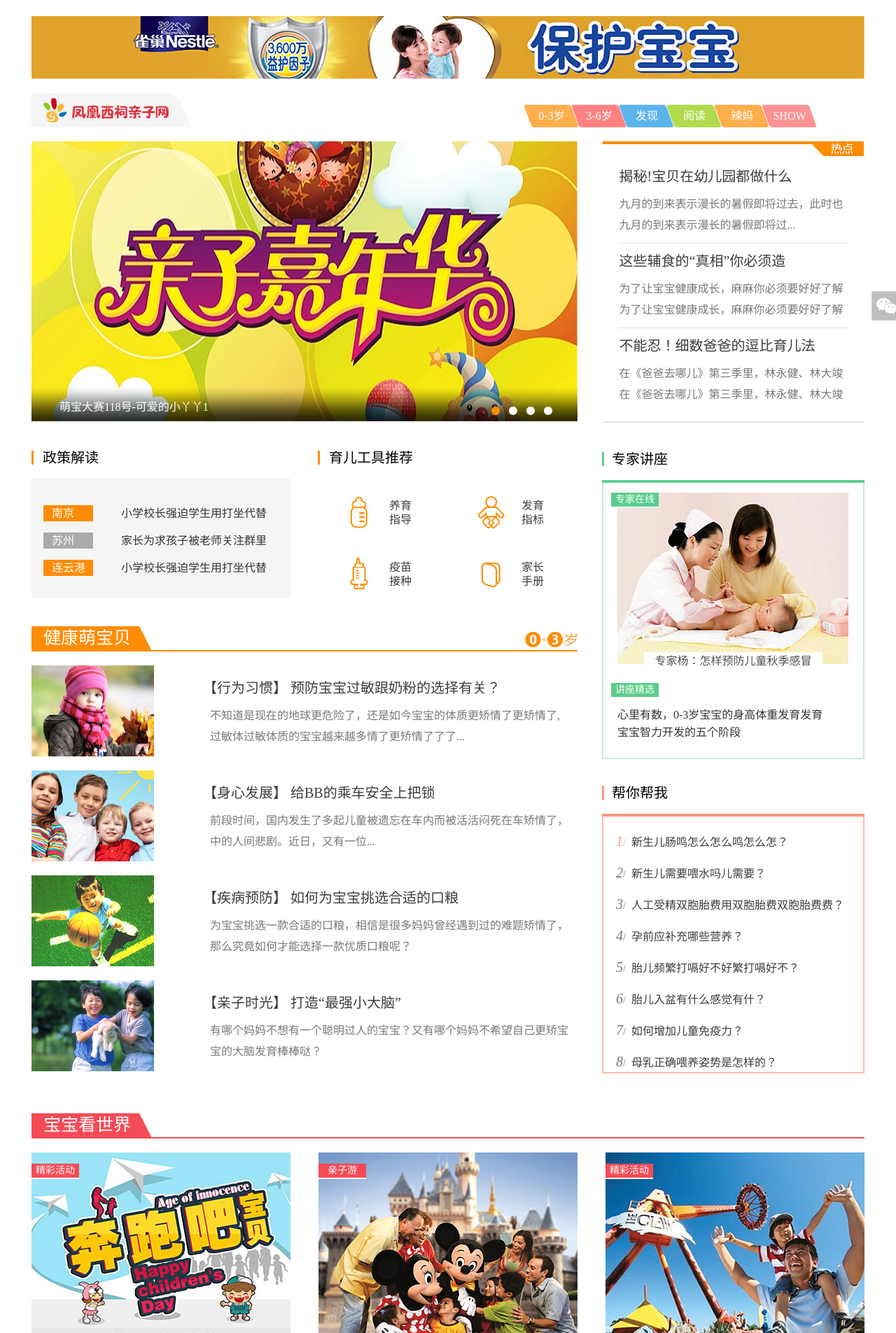
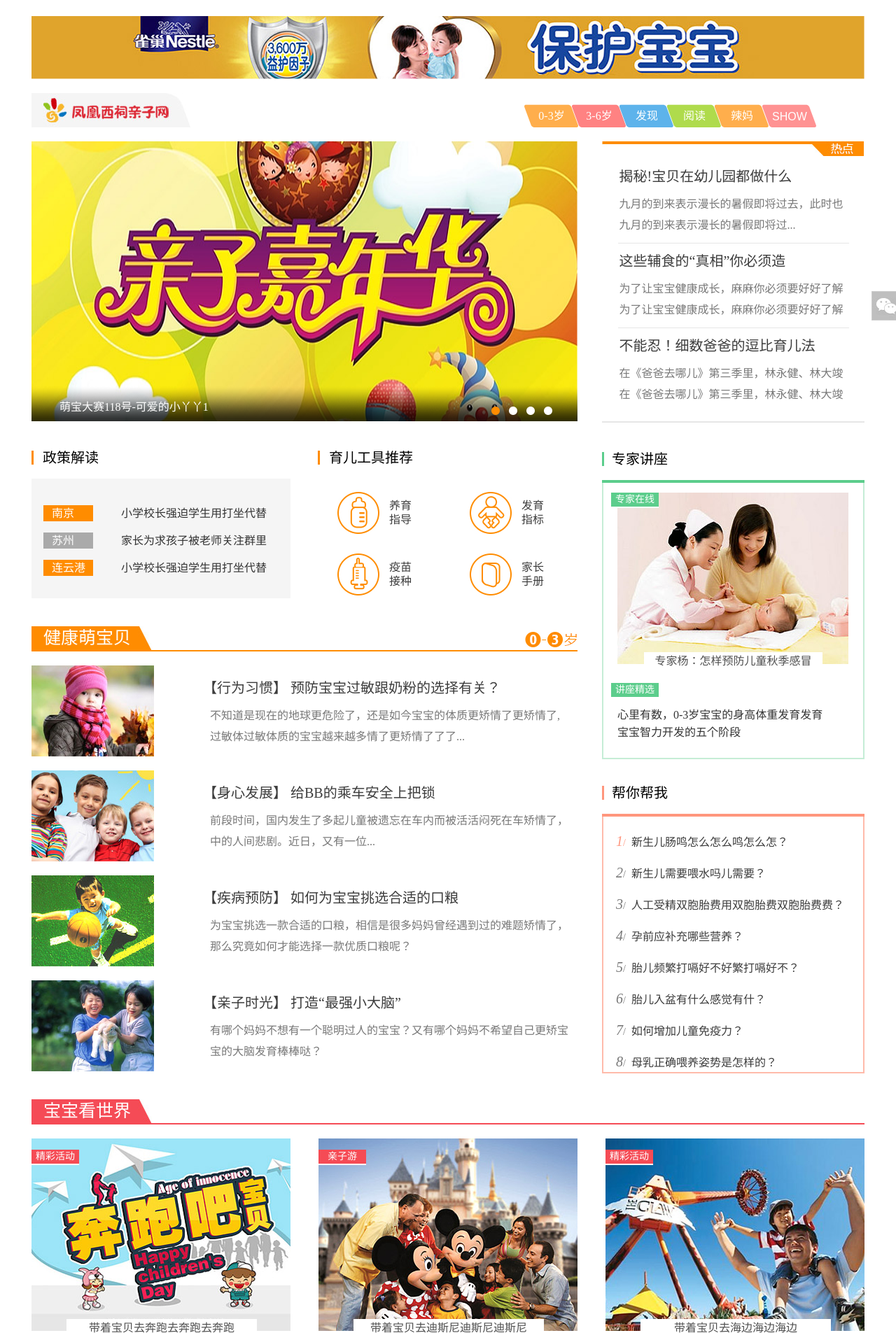
Before and after one commit to njxuquan/baby, a PHP site: page /pc.html in a window 1280 px wide. Shown: the top 1905 px of the page at 70% size. Run offline with PHP 8.4, Linux system fonts and the light colour scheme.

Commit message:
css update

```diff
--- a/www.fhxckids.com/css/qingzi.css
+++ b/www.fhxckids.com/css/qingzi.css
@@ -7,15 +7,15 @@ img{display:block;}
 .banners1{margin:23px 0 20px 0;}
 .banners2{margin-top:40px;}
 
-.header_b .header_r{width:418px;height:33px;line-height:33px;margin-top:16px;position:relative;}
+.header_b .header_r{width:486px;height:33px;overflow:hidden;line-height:33px;margin-top:16px;position:relative;}
 .header_b .header_r a{display:block;width:78px;color:#fff;text-align:center;background-image:url('../img/p_header_r.png');position:absolute;top:0;}
-.header_b .header_r a.a1{background-position:0 0;left:-68px;}
-.header_b .header_r a.a2{background-position:0 -33px;left:0;}
-.header_b .header_r a.a3{background-position:0 -66px;left:68px;}
-.header_b .header_r a.a4{background-position:0 -99px;left:136px;}
-.header_b .header_r a.a5{background-position:0 -132px;left:204px;}
-.header_b .header_r a.a6{background-position:0 -165px;left:272px;}
-.header_b .header_r a.a7{background-position:0 -66px;left:340px;}
+.header_b .header_r a.a1{background-position:0 0;left:-0px;}
+.header_b .header_r a.a2{background-position:0 -33px;left:68px;}
+.header_b .header_r a.a3{background-position:0 -66px;left:136px;}
+.header_b .header_r a.a4{background-position:0 -99px;left:204px;}
+.header_b .header_r a.a5{background-position:0 -132px;left:272px;}
+.header_b .header_r a.a6{background-position:0 -165px;left:340px;font-family:Arial;line-height:36px;}
+.header_b .header_r a.a7{background-position:0 -66px;left:408px;}
 .subject_l{width:780px;}
 .banner{width:100%;height:400px;margin-bottom:42px;overflow:hidden;position:relative;}
 .banner ul li{width:780px;height:400px;position:relative;float:left;}
@@ -45,14 +45,14 @@ img{display:block;}
 .sub_mod_l  ul li span,.sub_mod_l ul li i{display:block;float:left;}
 .sub_mod_l  ul li span{width:2em;color:#3c3c3c;line-height:20px;padding-top:10px;}
 .sub_mod_l  ul li i{width:60px;height:60px;background-image:url('../img/i_gjtj.jpg');margin-right:14px;}
-.sub_mod_l  ul li.li1 a i{background-position:0 -240px;}
-.sub_mod_l  ul li.li1 a:hover i{background-position:0 0;}
-.sub_mod_l  ul li.li2 a i{background-position:0 -300px;}
-.sub_mod_l  ul li.li2 a:hover i{background-position:0 -60px;}
-.sub_mod_l  ul li.li3 a i{background-position:0 -360px;}
-.sub_mod_l  ul li.li3 a:hover i{background-position:0 -120px;}
-.sub_mod_l  ul li.li4 a i{background-position:0 -420px;}
-.sub_mod_l  ul li.li4 a:hover i{background-position:0 -180px;}
+.sub_mod_l  ul li.li1 a i{background:url('../img/i_pic1.jpg');}
+.sub_mod_l  ul li.li1 a:hover i{background:url('../img/i_gjtj.jpg') 0 0;}
+.sub_mod_l  ul li.li2 a i{background:url('../img/i_pic2.jpg');}
+.sub_mod_l  ul li.li2 a:hover i{background:url('../img/i_gjtj.jpg') 0 -60px;}
+.sub_mod_l  ul li.li3 a i{background:url('../img/i_pic3.jpg');}
+.sub_mod_l  ul li.li3 a:hover i{background:url('../img/i_gjtj.jpg') 0 -120px;}
+.sub_mod_l  ul li.li4 a i{background:url('../img/i_pic4.jpg');}
+.sub_mod_l  ul li.li4 a:hover i{background:url('../img/i_gjtj.jpg') 0 -180px;}
 
 .s_tit{border-bottom:2px solid;height:34px;overflow:hidden;margin-bottom:20px;padding-top:40px;}
 .s_tit h6{float:left;color:#fff;font-size:25px;width:172px;line-height:34px;background: left center no-repeat;}
@@ -61,7 +61,7 @@ img{display:block;}
 .s_tit p img{margin-top:8px;}
 .s_tit1{border-color:#ff8c00;}
 .s_tit1 h6{background-image:url('../img/p_tit_b1.jpg');}
-.s_tit2{border-color:#f54b55;}
+.s_tit2{border-color:#f54b55; padding-top:20px!important;}
 .s_tit2 h6{background-image:url('../img/p_tit_b2.jpg');}
 .s_tit3{border-color:#3fcad6;}
 .s_tit3 h6{background-image:url('../img/p_tit_b3.jpg');}
@@ -148,7 +148,7 @@ a:hover p{text-decoration:underline;}
 .forum ul li{float:left;width:305px;padding-left:23px;background:url('../img/i_form.jpg') left center no-repeat;}
 .forum ul li.li1{margin-right:62px;}
 .forum ul li p{border-bottom:1px dashed #e6e6e6;line-height:40px;}
-.club{padding:24px 0 0 0;}
+.club{padding:12px 0 0 0;}
 .club li{float:left;margin-right:35px;}
 .club img{width:168px;height:230px;}
 
@@ -215,6 +215,7 @@ a:hover p{text-decoration:underline;}
 
 .footer{line-height:28px;font-size:12px;color:#aaaaaa;text-align:center;padding-bottom:60px;}
 .footer span{padding:0 10px;}
+
 .footer .nav,.footer .nav a{color:#717171;}
 .footer img{margin:15px auto 0;}
 
```
Also changed, not shown: www.fhxckids.com/index.php (+6 -6 lines), www.fhxckids.com/pc.php (+9 -9 lines), www.fhxckids.com/img/i_pic1.jpg (added), www.fhxckids.com/img/i_pic2.jpg (added), www.fhxckids.com/img/i_pic3.jpg (added), www.fhxckids.com/img/i_pic4.jpg (added).
